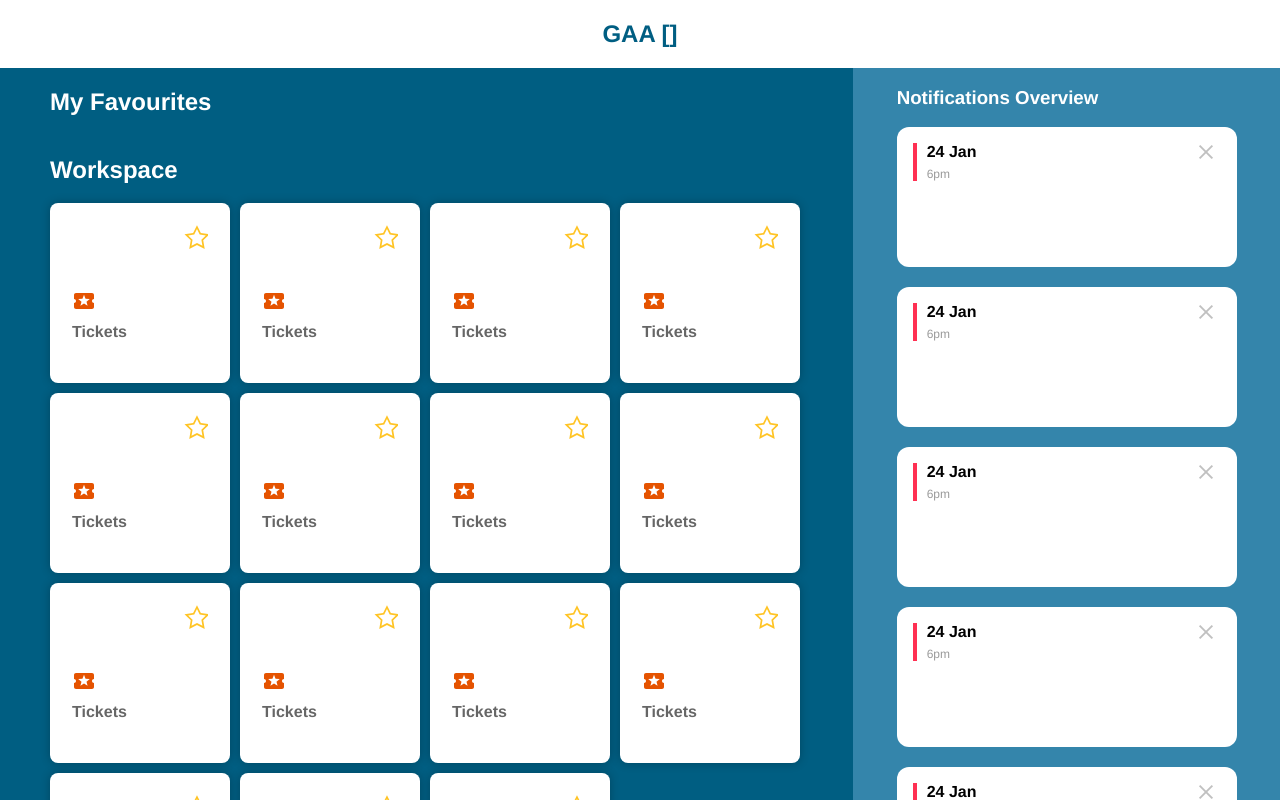
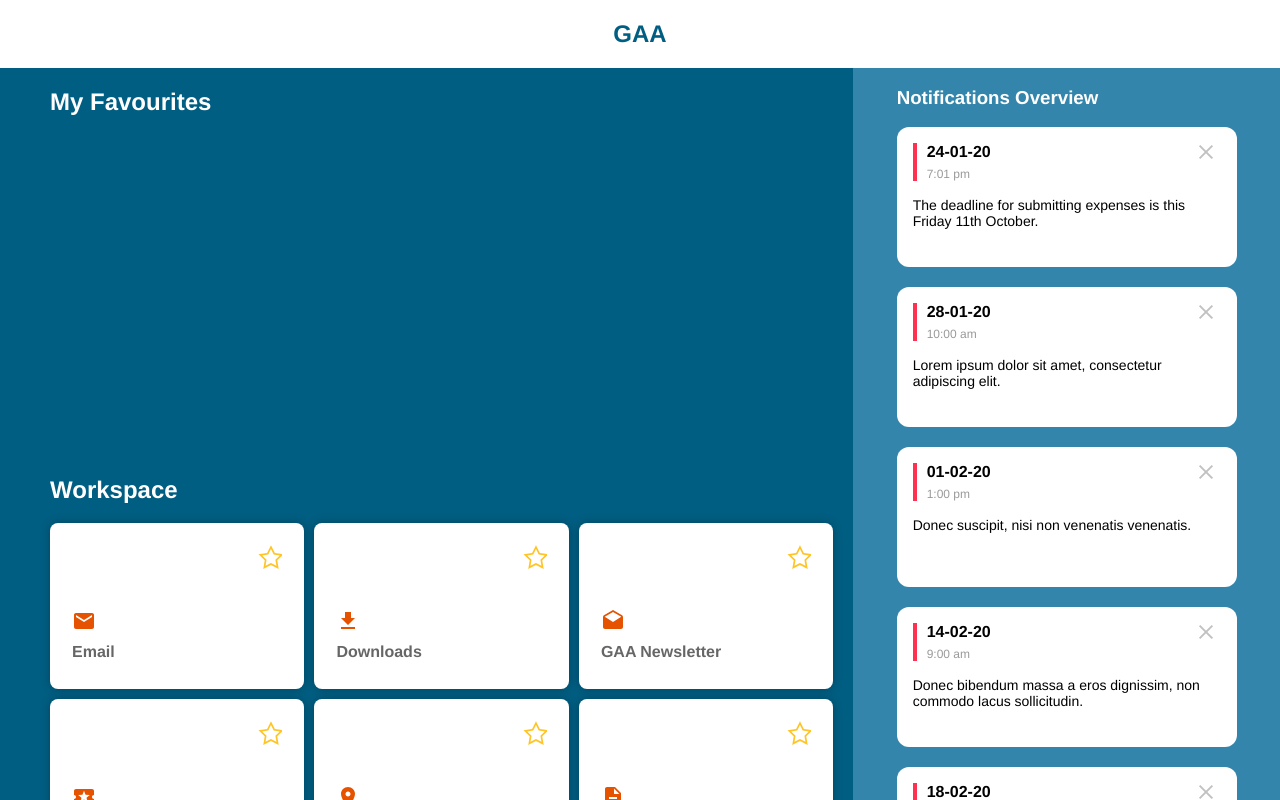
Before and after one commit to theTiv/Club-Dashboard, a Vue app: page / in a window 1280 px wide. Shown: the top 800 px of the page. Built offline with nearby package versions, Linux system fonts and the light colour scheme.

Commit message:
Changed animation for cards to stop overlap.

```diff
--- a/src/App.vue
+++ b/src/App.vue
@@ -1,7 +1,7 @@
 <template>
   <div id="app" class="container">
     <header class="header">
-      <h2 class="site-title">GAA {{ favourites }}</h2>
+      <h2 class="site-title">GAA</h2>
     </header>
     <Workspace class="workspace" :sections="sections" :favourites="favourites"/>
     <Notifications class="notifications" :notifications="notifications" />
--- a/src/components/Card/Card.vue
+++ b/src/components/Card/Card.vue
@@ -1,20 +1,17 @@
 <template>
   <div
-    class="card"
-    :class="[{ active: hover }]"
-    @mouseover="hover = true"
-    @mouseleave="hover = false"
+    :class="[`item-${cardData.id}`]"
   >
     <div class="card__favourite">
       <div v-if="favourite" @click="removeFav"><Icon name="star-full" fill="#FFC425" /></div>
       <div v-else @click="addFav"><Icon name="star-empty" fill="#FFC425" /></div>
     </div>
     <div class="card__icon">
-      <Icon name="tickets" fill="#E55300" />
+      <Icon :name="cardData.icon" fill="#E55300" />
     </div>
-    <div class="card__title">Tickets </div>
+    <div class="card__title">{{ cardData.title }}</div>
     <div class="card__description">
-      {{ cardData.id }}
+      {{ cardData.description }}
     </div>
   </div>
 </template>
@@ -99,52 +96,126 @@ a {
   color: #42b983;
 }
 
-.card {
-  // animation: animate 5s;
+[class^="item"] {
+  text-align: center;
   box-sizing: border-box;
-  height: 180px;
-  width: 180px;
-  min-width: 180px;
-  background-color: white;
-  border-radius: 8px;
-  box-shadow: 0 0 10px 0 rgba(0, 0, 0, 0.25);
-  color: black;
-  display: flex;
+  // padding: 10%;
+  // font-size: 5em;
+    display: flex;
   flex-direction: column;
   padding: 22px;
-  margin-right: 10px;
-  transition: 0.5s;
-  z-index: 1;
+  color: black;
+  transition: .5s;
+  background-color: white;
+    border-radius: 8px;
+  box-shadow: 0 0 10px 0 rgba(0, 0, 0, 0.25);
 }
 
-.card:hover {
-  width: 390px;
+[class^="item"]:hover {
   transition: 0.5s;
-  box-shadow: 0 0 10px 0 rgba(0, 0, 0, 0.5);
-  z-index: 2;
+  z-index:2; /*we increase the z-index to cover the other*/
+  // background:
+  //   /*we this to keep the initial background*/
+  //   linear-gradient(rgba(40, 180, 240, .3),rgba(40, 180, 240, .3)),
+  //   #fff;
 }
 
-.card .card__favourite {
+[class^="item"]:nth-child(3n + 1):hover {
+  margin-right:calc(-100% - 10px); /* we remove (2 x grid items + 2 x gap) */
+}
+[class^="item"]:nth-child(3n + 2):hover {
+  margin-right:calc(-100% - 10px); /* we remove (2 x grid items + 2 x gap) */
+}
+[class^="item"]:nth-child(3n + 3):hover {
+  margin-left:calc(-100% - 10px);
+}
+
+// [class^="item"]:nth-child(3n + 1):hover {
+//   margin-right:calc(-200% - 20px); /* we remove (2 x grid items + 2 x gap) */
+// }
+// [class^="item"]:nth-child(3n + 2):hover {
+//   margin-left:calc(-50% - 10px);
+//   margin-right:calc(-50% - 10px);
+// }
+// [class^="item"]:nth-child(3n + 3):hover {
+//   margin-left:calc(-100% - 20px);
+// }
+
+// .container>div {
+//   border: 2px solid #0580d5;
+//   background-color: rgba(40, 180, 240, .3);
+//   border-radius: 5px;
+// }
+
+
+//.card {
+  // animation: animate 5s;
+  // box-sizing: border-box;
+  // height: 180px;
+  // width: 180px;
+  // min-width: 180px;
+  // background-color: white;
+  // border-radius: 8px;
+  // box-shadow: 0 0 10px 0 rgba(0, 0, 0, 0.25);
+  // color: black;
+  // display: flex;
+  // flex-direction: column;
+  // padding: 22px;
+  // margin-right: 10px;
+  // z-index: 1;
+//}
+
+//.card {
+  // animation: animate 5s;
+  // box-sizing: border-box;
+  // height: 180px;
+  // width: 180px;
+  // min-width: 180px;
+  // background-color: white;
+  // border-radius: 8px;
+  // box-shadow: 0 0 10px 0 rgba(0, 0, 0, 0.25);
+  // color: black;
+  // display: flex;
+  // flex-direction: column;
+  // padding: 22px;
+  // margin-right: 10px;
+  // transition: 0.5s;
+  // z-index: 1;
+//}
+
+// .card:hover {
+//   width: 390px;
+//   transition: 0.5s;
+//   box-shadow: 0 0 10px 0 rgba(0, 0, 0, 0.5);
+//   z-index: 2;
+// }
+
+// .card:hover {
+//   transition: 0.5s;
+//   box-shadow: 0 0 10px 0 rgba(0, 0, 0, 0.5);
+// }
+
+.item .card__favourite {
   transition: 0.5s;
 }
 
-.card:hover .card__favourite {
+[class^="item"]:hover .card__favourite {
   margin-bottom: 0;
 }
 
-.card:hover .card__description {
+[class^="item"]:hover .card__description {
   animation: fadein 2s;
   display: block;
   text-align: left;
   transition: 1s;
 }
 
-.card .card__description {
-  /* animation: fadeout 2s; */
-  display: block;
-  text-align: left;
-  transition: 1s;
-}
+// .item .card__description {
+//   /* animation: fadeout 2s; */
+//   display: block;
+//   text-align: left;
+//   transition: 1s;
+// }
 
 .card__favourite {
   align-self: flex-end;
@@ -169,12 +240,11 @@ a {
   color: rgba(0, 0, 0, 0.6);
 }
 
-.card .card__description {
+.card__description {
   align-self: flex-start;
   margin-bottom: 12px;
   font-size: 14px;
   display: none;
-  width: 350px;
 }
 
 @keyframes fadein {
--- a/src/components/Notifications/Date/Date.vue
+++ b/src/components/Notifications/Date/Date.vue
@@ -1,12 +1,18 @@
 <template>
     <div class="date__wrapper">
-        <div class="date__day-month">24 Jan</div>
-        <div class="date__time">6pm</div>
+        <div class="date__day-month">{{ date }}</div>
+        <div class="date__time">{{ time }}</div>
     </div>
 </template>
 
 <script>
+export default {
 
+  props: {
+    date: String,
+    time: String
+  },
+}
 </script>
 
 <style>
--- a/src/components/Notifications/Notification/Notification.vue
+++ b/src/components/Notifications/Notification/Notification.vue
@@ -1,11 +1,11 @@
 <template>
   <div class="notification__container" :class="{ active: isActive }" >
     <div class="notification__details-container">
-        <Date />
+        <Date :date="notificationData.date" :time="notificationData.time" />
         <Close @NotificationMinimized="isActive = $event"/>
     </div>
     <div class="notification__article">
-
+      {{ notificationData.description }}
     </div>
   </div>
 </template>
@@ -23,11 +23,15 @@ export default {
     return {
         isActive: false
     }
-  }
+  },
+    props: {
+    notificationData: Object,
+    favourite: Boolean
+  },
 }
 </script>
 
-<style>
+<style scoped>
 
 .notification__container {
   height: 140px;
--- a/src/components/Notifications/Notifications.vue
+++ b/src/components/Notifications/Notifications.vue
@@ -3,7 +3,9 @@
       <div class="notifications__title-container">
         <h3 class="notifications__title">Notifications Overview</h3>
       </div>
-      <Notification v-for="(notification, i) in notifications" :key="i" />
+      <template v-for="(notification, i) in notifications">
+        <Notification :notificationData="notification" :key="i"  />
+      </template>
     </aside>
 </template>
 
--- a/src/components/UI/Icons/Icons.vue
+++ b/src/components/UI/Icons/Icons.vue
@@ -11,7 +11,7 @@
 
 <script>
 const icons = {
-  "childwalfare":
+  "childwelfare":
     "M12,2 C6.48,2 2,6.48 2,12 C2,17.52 6.48,22 12,22 C17.52,22 22,17.52 22,12 C22,6.48 17.52,2 12,2 L12,2 Z M11,19.93 C7.05,19.44 4,16.08 4,12 C4,11.38 4.08,10.79 4.21,10.21 L9,15 L9,16 C9,17.1 9.9,18 11,18 L11,19.93 L11,19.93 Z M17.9,17.39 C17.64,16.58 16.9,16 16,16 L15,16 L15,13 C15,12.45 14.55,12 14,12 L8,12 L8,10 L10,10 C10.55,10 11,9.55 11,9 L11,7 L13,7 C14.1,7 15,6.1 15,5 L15,4.59 C17.93,5.78 20,8.65 20,12 C20,14.08 19.2,15.97 17.9,17.39 L17.9,17.39 Z",
   "clubdraw":
     "M12,1 L3,5 L3,11 C3,16.55 6.84,21.74 12,23 C17.16,21.74 21,16.55 21,11 L21,5 L12,1 L12,1 Z M12,11.99 L19,11.99 C18.47,16.11 15.72,19.78 12,20.93 L12,12 L5,12 L5,6.3 L12,3.19 L12,11.99 L12,11.99 Z",
--- a/src/components/Workspace/Workspace.vue
+++ b/src/components/Workspace/Workspace.vue
@@ -136,11 +136,21 @@ export default {
   grid-gap: 10px;
   color: #444;
   position: relative; */
-  max-width: 1200px;
+  /* max-width: 1200px;
   margin: 0 auto;
   display: grid;
   position: relative;
   grid-gap: 10px;
-  grid-template-columns: repeat(auto-fit, minmax(180px, 180px));
+  grid-template-columns: repeat(auto-fit, minmax(180px, 180px)); */
+  display: grid;
+  grid-gap: 10px;
+  grid-template-columns: repeat(3, minmax(100px, auto));
+  grid-template-rows: repeat(3, minmax(100px, auto));
+}
+
+@media only screen and (min-width: 789px) {
+  .workspace__content {
+    grid-template-columns: repeat(3, 1fr);
+  }
 }
 </style>
--- a/src/main.js
+++ b/src/main.js
@@ -7,29 +7,29 @@ new Vue({
   render: h => h(App),
   data: {
     sections: [
-        { id: 1, title: 'Email', icon: 'mail', description: 'Lorem Ipsum', link: '/'},
-        { id: 2, title: 'Downloads', icon: 'downloads', description: 'Lorem Ipsum', link: '/'},
-        { id: 3, title: 'GAA Newsletter', icon: 'newsletter', description: 'Lorem Ipsum', link: '/'},
-        { id: 4, title: 'Tickets', icon: 'tickets', description: 'Lorem Ipsum', link: '/'},
-        { id: 5, title: 'Club Map', icon: 'map', description: 'Lorem Ipsum', link: '/'},
-        { id: 6, title: 'GMS', icon: 'doc', description: 'Lorem Ipsum', link: '/'},
-        { id: 7, title: 'GRMA', icon: 'circle', description: 'Lorem Ipsum', link: '/'},
-        { id: 8, title: 'Child Welfare E - vetting', icon: 'globe', description: 'Lorem Ipsum', link: '/'},
-        { id: 9, title: 'Insurance', icon: 'padlock', description: 'Lorem Ipsum', link: '/'},
-        { id: 10, title: 'Membership Form', icon: 'person', description: 'Lorem Ipsum', link: '/'},
-        { id: 11, title: 'GDPR Repository', icon: 'server', description: 'Lorem Ipsum', link: '/'},
-        { id: 12, title: 'Player Transfer System', icon: 'plane', description: 'Lorem Ipsum', link: '/'},
-        { id: 13, title: 'MIS', icon: 'tent', description: 'Lorem Ipsum', link: '/'},
-        { id: 14, title: 'Nat Club Draw', icon: 'shield', description: 'Lorem Ipsum', link: '/'},
-        { id: 15, title: 'E-learning', icon: 'graduation', description: 'Lorem Ipsum', link: '/'},
+        { id: 1, title: 'Email', icon: 'email', description: 'Lorem Ipsum  Suspendisse mauris nib', link: '/'},
+        { id: 2, title: 'Downloads', icon: 'downloads', description: 'Lorem Ipsum venenatis venenatis', link: '/'},
+        { id: 3, title: 'GAA Newsletter', icon: 'newsletter', description: 'Lorem Ipsum venenatis venenatis', link: '/'},
+        { id: 4, title: 'Tickets', icon: 'tickets', description: 'Lorem Ipsum  Suspendisse mauris nibh', link: '/'},
+        { id: 5, title: 'Club Map', icon: 'clubmap', description: ' Nullam porttitor consequat est in consectetu', link: '/'},
+        { id: 6, title: 'GMS', icon: 'gms', description: 'Vestibulum ultrices lacinia finibus', link: '/'},
+        { id: 7, title: 'GRMA', icon: 'grma', description: ' Phasellus efficitur mauris a erat laoreet molestie', link: '/'},
+        { id: 8, title: 'Child Welfare E - vetting', icon: 'childwelfare', description: 'Aenean lacinia auctor metus.', link: '/'},
+        { id: 9, title: 'Insurance', icon: 'insurance', description: 'Lorem Ipsum efficitur non diam ', link: '/'},
+        { id: 10, title: 'Membership Form', icon: 'membership', description: 'Lorem Ipsum', link: '/'},
+        { id: 11, title: 'GDPR Repository', icon: 'gdpr', description: 'Lorem Ipsum', link: '/'},
+        { id: 12, title: 'Player Transfer System', icon: 'playertransfer', description: 'Lorem Ipsum', link: '/'},
+        { id: 13, title: 'MIS', icon: 'mis', description: 'Lorem Ipsum', link: '/'},
+        { id: 14, title: 'Nat Club Draw', icon: 'purchasepower"', description: 'Lorem Ipsum', link: '/'},
+        { id: 15, title: 'E-learning', icon: 'elearning', description: 'Lorem Ipsum', link: '/'},
       ],
     notifications: [
         { id: 1, title: 'article 1', date: '24-01-20', time:'7:01 pm', description: 'The deadline for submitting expenses is this Friday 11th October.' },
-        { id: 2, title: 'article 2', date: '24-01-20', time:'7:01 pm', description: 'The deadline for submitting expenses is this Friday 11th October.' },
-        { id: 3, title: 'article 3', date: '24-01-20', time:'7:01 pm', description: 'The deadline for submitting expenses is this Friday 11th October.' },
-        { id: 4,  title: 'article 4', date: '24-01-20', time:'7:01 pm', description: 'The deadline for submitting expenses is this Friday 11th October.' },
-        { id: 5, title: 'article 5', date: '24-01-20', time:'7:01 pm', description: 'The deadline for submitting expenses is this Friday 11th October.' },
-        { id: 6, title: 'article 6', date: '24-01-20', time:'7:01 pm', description: 'The deadline for submitting expenses is this Friday 11th October.' }
+        { id: 2, title: 'article 2', date: '28-01-20', time:'10:00 am', description: 'Lorem ipsum dolor sit amet, consectetur adipiscing elit.' },
+        { id: 3, title: 'article 3', date: '01-02-20', time:'1:00 pm', description: 'Donec suscipit, nisi non venenatis venenatis.' },
+        { id: 4,  title: 'article 4', date: '14-02-20', time:'9:00 am', description: 'Donec bibendum massa a eros dignissim, non commodo lacus sollicitudin.' },
+        { id: 5, title: 'article 5', date: '18-02-20', time:'3:30 pm', description: 'Pellentesque eu venenatis nunc, Curabitur ac risus.' },
+        { id: 6, title: 'article 6', date: '24-02-20', time:'5:14 pm', description: 'Cras a auctor veli, Aenean lacinia auctor metus.' }
 ]
 },
 // mounted() {
```
